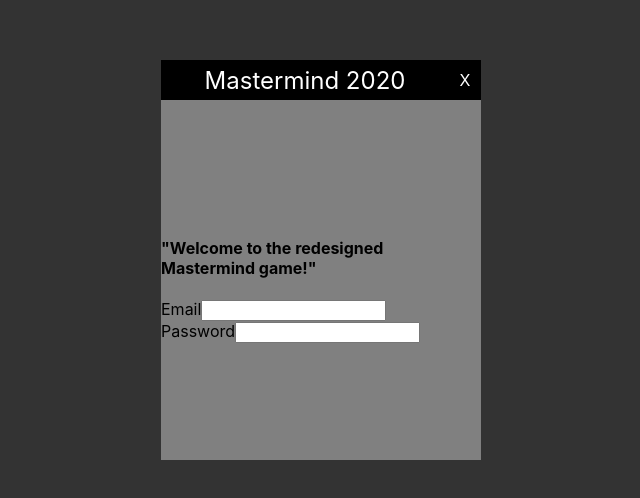
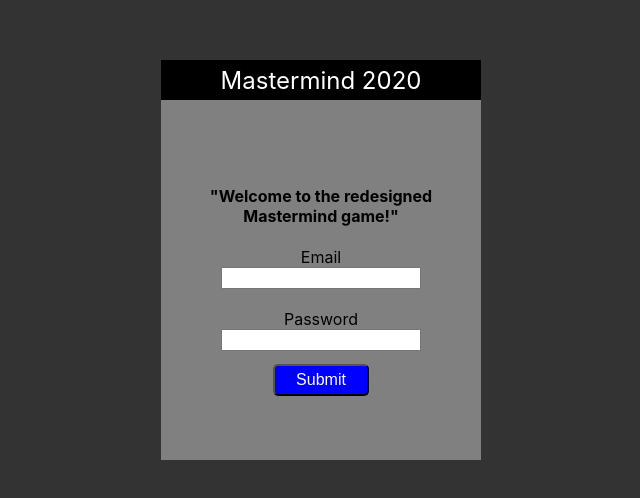
Before and after one commit to laddeyboy/mastermind2019, a React (Create React App) app: page /welcome in a window 1280 px wide. Shown: the part 140-638 px from the top of the page, without its empty margins (159-799 px from the left). Built offline with nearby package versions, Linux system fonts and the light colour scheme.

Commit message:
updated welcome screen and game routing

```diff
--- a/src/App.tsx
+++ b/src/App.tsx
@@ -1,53 +1,24 @@
-import React, { useState } from "react";
+import React from "react";
 import "./App.css";
-// import ColoredPeg from "./containers/coloredPeg";
-import NavBar from "./containers/navbar";
-import Modal from "./containers/modal";
 import GameBoard from "./containers/gameBoard";
 import WelcomeScreen from "./containers/WelcomeScreen/WelcomeScreen";
-import { BrowserRouter as Router, Switch, Route } from "react-router-dom";
+import {
+  BrowserRouter as Router,
+  Switch,
+  Route,
+  Redirect
+} from "react-router-dom";
 
 const App: React.FC = () => {
   return (
     <Router>
       <Switch>
         <Route exact path="/welcome" component={WelcomeScreen} />
-        <Route exact path="/game">
-          <h1>GAME</h1>
-        </Route>
+        <Route exact path="/game" component={GameBoard}></Route>
+        <Redirect path="/" to="/welcome" />
       </Switch>
     </Router>
   );
-
-  // const [showModal, toggleModal] = useState(true);
-  // const [showGameBoard, toggleGameBoard] = useState(true); // set back to false after DEBUG
-
-  // const handleModalClick = () => {
-  //   console.log("Im clicking on my modal");
-  // };
-  // const handleModalClose = () => {
-  //   toggleModal(!showModal);
-  //   toggleGameBoard(!showGameBoard);
-  // };
-
-  // const ModalProps = {
-  //   title: "MasterMind 2019",
-  //   // content could really be a component that just needs to be rendered based on modal.
-  //   content:
-  //     "Welcome to the remastered version of MasterMind.  This project was originally started as a final project for DigitalCrafts coding bootcamp",
-  //   onClick: handleModalClick,
-  //   onClose: handleModalClose
-  // };
-
-  // // BUG: everytime this rerenders I'm resetting my winning sequence!!!
-
-  // return (
-  //   <div className="App">
-  //     <NavBar />
-  //     {/* {showModal ? <Modal modalProps={ModalProps} /> : null} */}
-  //     {showGameBoard ? <GameBoard /> : null}
-  //   </div>
-  // );
 };
 
 export default App;
--- /dev/null
+++ b/src/containers/WelcomeScreen/SignIn.tsx
@@ -0,0 +1,46 @@
+import React, { useState } from "react";
+import "../styles/SignInStyles.css";
+
+// On Click Send to Welcome Screen
+interface PassedProps {
+  setUserInfo: (userData: { userEmail: string; userPassword: string }) => void;
+}
+
+const SignIn: React.FC<PassedProps> = props => {
+  const [userEmail, setUserEmail] = useState<string>("");
+  const [userPassword, setUserPassword] = useState<string>("");
+
+  const handleSubmitUserData = () => {
+    const { setUserInfo } = props;
+    const userData = { userEmail, userPassword };
+    setUserInfo(userData);
+  };
+
+  return (
+    <div className="signin-content">
+      <h4 style={{ textAlign: "center" }}>
+        "Welcome to the redesigned Mastermind game!"
+      </h4>
+      <label>Email</label>
+      <input
+        type="text"
+        className="input-field"
+        onChange={e => setUserEmail(e.target.value)}
+        value={userEmail}
+      />
+      <br />
+      <label>Password</label>
+      <input
+        type="password"
+        className="input-field"
+        onChange={e => setUserPassword(e.target.value)}
+        value={userPassword}
+      />
+      <button type="button" className="btn" onClick={handleSubmitUserData}>
+        Submit
+      </button>
+    </div>
+  );
+};
+
+export default SignIn;
--- a/src/containers/WelcomeScreen/WelcomeScreen.tsx
+++ b/src/containers/WelcomeScreen/WelcomeScreen.tsx
@@ -1,39 +1,30 @@
-import React, { useState } from "react";
+import React, { useEffect } from "react";
+import { withRouter, RouteComponentProps } from "react-router-dom";
 
 import Modal from "../modal";
+import SignIn from "./SignIn";
 
-const WelcomeScreen: React.FC = () => {
-  const [userEmail, setUserEmail] = useState<string>("");
-  const [userPassword, setUserPassword] = useState<string>("");
+const WelcomeScreen: React.FC<RouteComponentProps> = props => {
+  useEffect(() => {
+    return () => console.log("WELCOME SCREEN UNMOUNTED....");
+  });
 
-  const ModalContent = () => {
-    return (
-      <div>
-        <h4>"Welcome to the redesigned Mastermind game!"</h4>
-        <label>Email</label>
-        <input
-          type="text"
-          onChange={e => setUserEmail(e.target.value)}
-          value={userEmail}
-        />
-        <br />
-        <label>Password</label>
-        <input
-          type="password"
-          onChange={e => setUserPassword(e.target.value)}
-          value={userPassword}
-        />
-      </div>
-    );
+  const WelcomeModalProps = {
+    title: "Mastermind 2020"
   };
 
-  const WelcomeModalProps = {
-    title: "Mastermind 2020",
-    content: ModalContent()
+  const handleSetUserInfo = (userData: any) => {
+    const { userEmail, userPassword } = userData;
+    if (userEmail !== "" && userPassword !== "") {
+      props.history.push("/game");
+    }
   };
 
-  console.log(`email ${userEmail}, pass ${userPassword}`);
-  return <Modal modalProps={WelcomeModalProps} />;
+  return (
+    <Modal modalProps={WelcomeModalProps}>
+      <SignIn setUserInfo={handleSetUserInfo} />
+    </Modal>
+  );
 };
 
-export default WelcomeScreen;
+export default withRouter(WelcomeScreen);
--- a/src/containers/gameBoard.tsx
+++ b/src/containers/gameBoard.tsx
@@ -5,6 +5,7 @@ import { isEqual } from "lodash";
 import { createWinningSequence, setupGameBoard } from "../util/helpers";
 import { EMPTY_PEG_SLOT } from "../util/constants";
 import PegBoard from "./pegBoard";
+import Nav from "./navbar";
 
 const GameBoard: React.FC = () => {
   const [userAttempts] = useState(10); // ADD setGuesses when I setup game start modal
@@ -22,7 +23,7 @@ const GameBoard: React.FC = () => {
     // componentDidMount()
     setWinningSequence(createWinningSequence());
     setupGameBoard(userAttempts);
-  }, []);
+  }, [userAttempts]);
 
   const handleSetUserColorChoice = (pegObj: {
     btnId: number;
@@ -43,6 +44,7 @@ const GameBoard: React.FC = () => {
 
   return (
     <React.Fragment>
+      <Nav />
       <ColorPalette
         currentPegObj={userCurrentColor}
         setUserColorChoice={handleSetUserColorChoice}
--- a/src/containers/gameBoardColumn.tsx
+++ b/src/containers/gameBoardColumn.tsx
@@ -70,7 +70,7 @@ const GameBoardColumn: React.FC<PassedProps> = props => {
   };
 
   const createdMarkerHoles = () => {
-    const markerHoleArray = [];
+    // const markerHoleArray = [];
     // need to rethink this whole damn thing!!!!
   };
 
--- a/src/containers/modal.tsx
+++ b/src/containers/modal.tsx
@@ -35,7 +35,7 @@ const modalContent: React.CSSProperties = {
 };
 
 const modalHeading: React.CSSProperties = {
-  width: "90%",
+  width: "100%",
   height: "100%",
   display: "flex",
   justifyContent: "center",
@@ -55,25 +55,27 @@ const modalClose: React.CSSProperties = {
 interface OwnProps {
   modalProps: {
     title: string;
-    content: string | any;
+    content?: string | any;
     onClick?: () => void;
     onClose?: () => void;
   };
 }
 
 const Modal: React.FC<OwnProps> = props => {
-  const { title, content, onClick, onClose } = props.modalProps;
+  const { title, onClick, onClose } = props.modalProps;
   return (
     <div style={modalBackground}>
       <div style={modalContainer}>
         <div style={modalTitle}>
           <div style={modalHeading}>{title}</div>
-          <div style={modalClose} onClick={onClose}>
-            X
-          </div>
+          {onClose ? (
+            <div style={modalClose} onClick={onClose}>
+              <p style={{ transform: "rotate(45deg)", fontSize: "2rem" }}>+</p>
+            </div>
+          ) : null}
         </div>
         <div style={modalContent} onClick={onClick}>
-          {content}
+          {props.children}
         </div>
       </div>
     </div>
--- /dev/null
+++ b/src/containers/styles/SignInStyles.css
@@ -0,0 +1,23 @@
+.signin-content {
+  width: 100%;
+  height: 100%;
+  display: flex;
+  flex-direction: column;
+  justify-content: center;
+  align-items: center;
+}
+
+.input-field {
+  width: 60%;
+  height: 1rem;
+}
+
+.btn {
+  margin-top: 4%;
+  width: 6rem;
+  height: 2rem;
+  background-color: blue;
+  border-radius: 5px;
+  color: white;
+  font-size: 1rem;
+}
```
